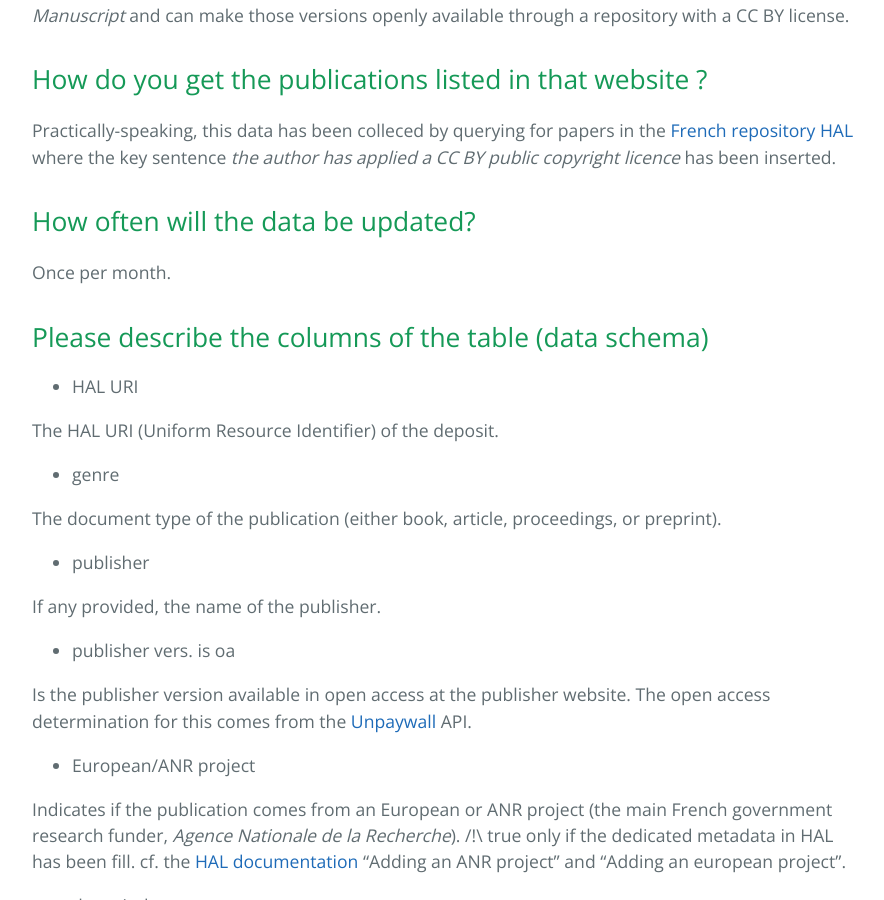
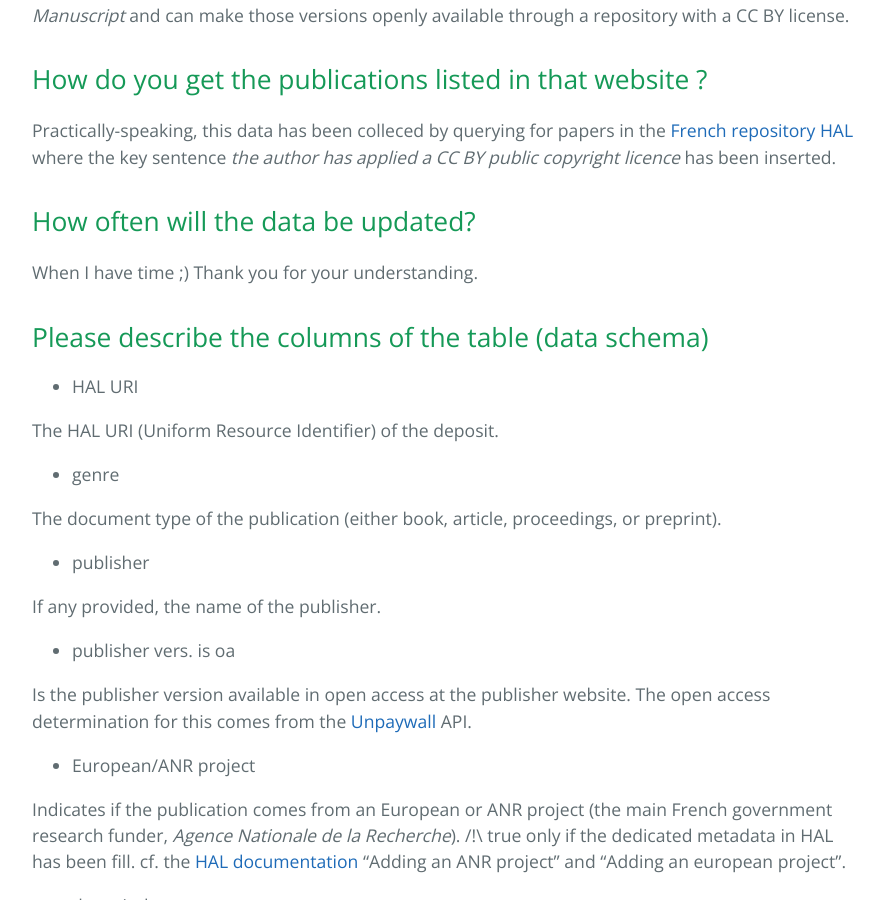
Before and after one commit to ml4rrieu/rrs, a Jekyll site: the page built from faq.md, in a window 1280 px wide and 900 px high, scrolled down 2536 px. Shown: the whole window, without its empty margins (192-1076 px from the left). Built offline with Jekyll 4.4.1, drawn with Linux system fonts in a browser that asks for light colours.

Commit message:
Update faq.md

```diff
--- a/faq.md
+++ b/faq.md
@@ -63,7 +63,7 @@ Practically-speaking, this data has been colleced by querying for papers in the
 
 ## How often will the data be updated?
 
-Once per month.
+When I have time ;) Thank you for your understanding.
 
 ## Please describe the columns of the table (data schema)
 
```
